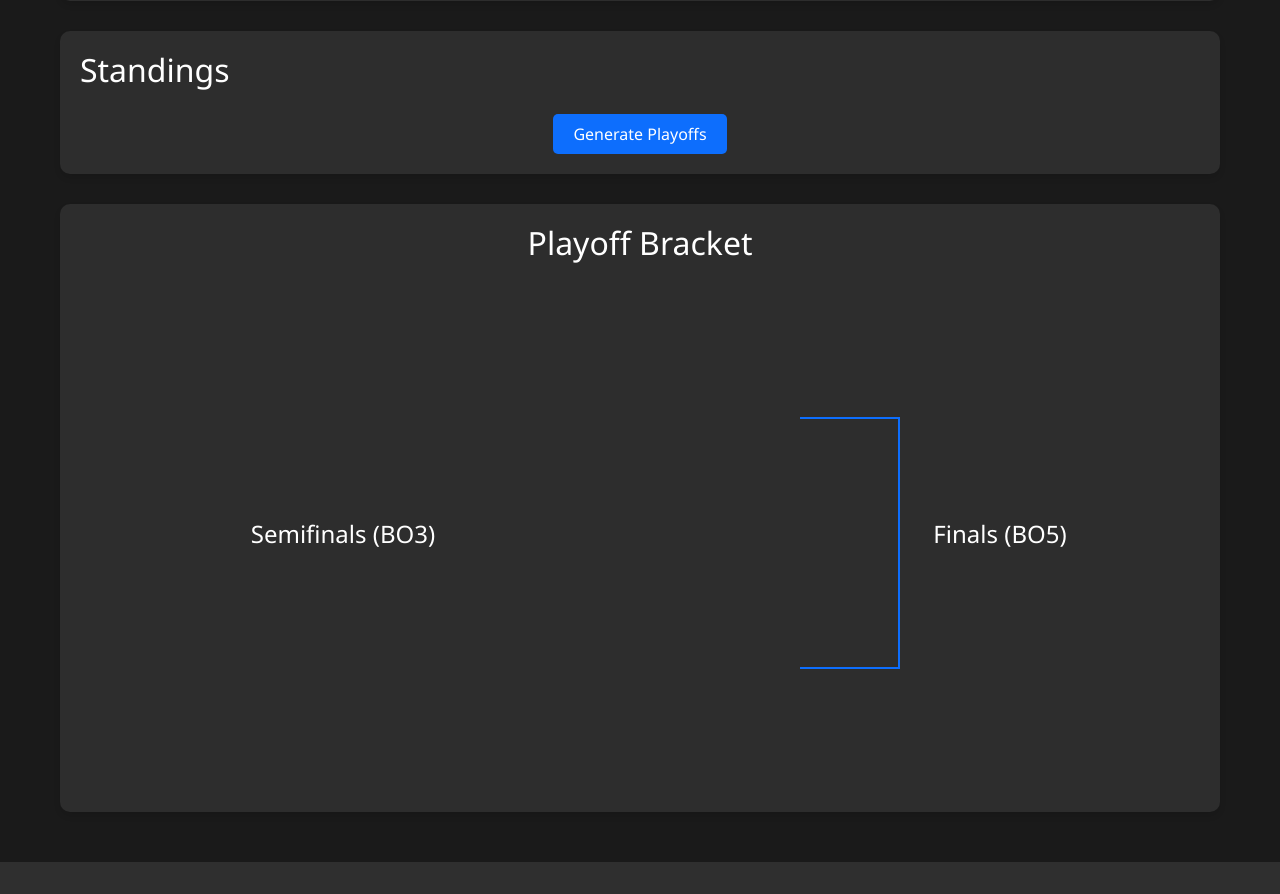
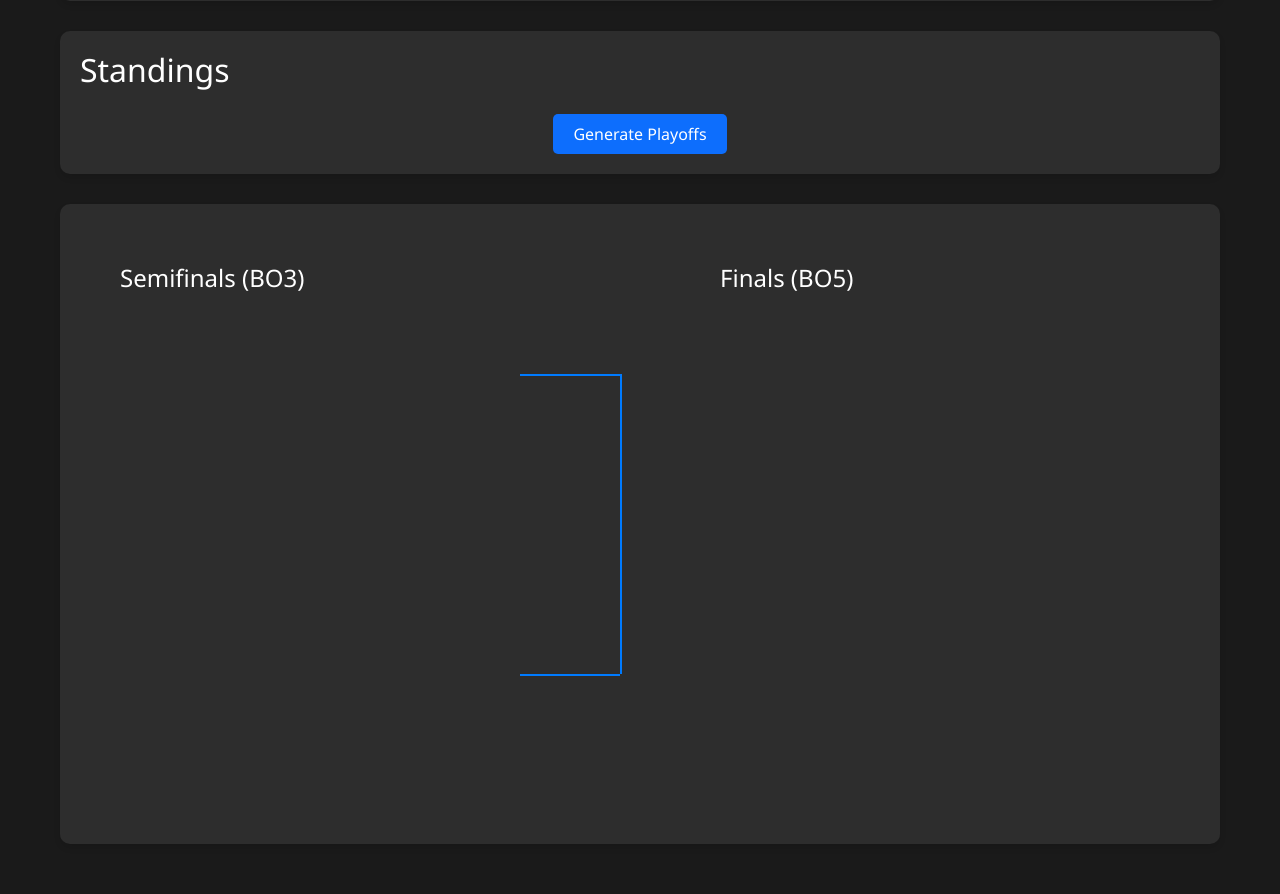
Before and after one commit to yskhs07/cs2-seeding, a Flask app: page / in a window 1280 px wide. Shown: the part 687-1581 px from the top of the page. Before the commit the page ends 1549 px from the top, so only its background shows below. Run offline with Flask 3, Linux system fonts and the light colour scheme; data that the repository does not hold is empty.

Commit message:
last UI change

```diff
--- a/templates/index.html
+++ b/templates/index.html
@@ -117,99 +117,117 @@
         .bracket-container {
             position: relative;
             display: flex;
-            justify-content: space-between;
-            padding: 40px 20px;
-            margin-top: 30px;
-            min-height: 500px;
+            padding: 40px;
+            background: #2d2d2d;
+            min-height: 600px;
         }
 
         .bracket-round {
-            position: relative;
             display: flex;
             flex-direction: column;
-            justify-content: space-around;
-            width: 45%;
+            gap: 40px; /* Spacing between matches */
         }
 
-        .finals {
-            width: 300px;
-            position: absolute;
-            right: 50px;
-            top: 50%;
-            transform: translateY(-50%);
+        .bracket-round.semifinals {
+            width: 400px; /* Fixed width for semifinals section */
+        }
+
+        .bracket-round.finals {
+            margin-left: 200px; /* Space for the connecting lines */
         }
 
         .bracket-match {
-            background: #2d2d2d;
-            border: 2px solid #0d6efd;
+            background: #363636;
             border-radius: 8px;
             padding: 15px;
-            margin: 10px 0;
-            position: relative;
-            width: 100%;
-            transition: all 0.3s ease;
-        }
-
-        .bracket-match:hover {
-            transform: scale(1.02);
-            box-shadow: 0 0 15px rgba(13, 110, 253, 0.3);
+            width: 350px;
         }
 
         .bracket-match.final {
-            background: linear-gradient(45deg, #1a1a1a, #2d2d2d);
             border: 2px solid #ffd700;
-        }
-
-        .bracket-line {
-            position: absolute;
-            background: #0d6efd;
-        }
-
-        .line-horizontal {
-            height: 2px;
-        }
-
-        .line-vertical {
-            width: 2px;
         }
 
         .team-box {
             display: flex;
             justify-content: space-between;
             align-items: center;
-            padding: 8px;
+            padding: 12px;
             margin: 5px 0;
-            background: #363636;
+            background: #2d2d2d;
             border-radius: 4px;
-            transition: all 0.3s ease;
-        }
-
-        .team-box:hover {
-            background: #404040;
         }
 
         .team-name {
             font-weight: bold;
             color: #fff;
-            flex-grow: 1;
-            padding: 0 10px;
+            font-size: 16px;
         }
 
         .team-score {
-            background: #0d6efd;
-            color: white;
-            padding: 2px 8px;
+            background: #00ff00;
+            color: #000;
+            width: 30px;
+            height: 30px;
+            display: flex;
+            align-items: center;
+            justify-content: center;
             border-radius: 4px;
-            min-width: 30px;
-            text-align: center;
+            font-weight: bold;
         }
 
-        .winner .team-name {
-            color: #00ff00;
+        .team-box:last-child .team-score {
+            background: #007bff;
+            color: #fff;
         }
 
-        .winner .team-score {
-            background: #00aa00;
+        .edit-score-btn {
+            background: #007bff;
+            color: white;
+            border: none;
+            padding: 8px 16px;
+            border-radius: 4px;
+            margin-top: 10px;
+            cursor: pointer;
+            font-size: 14px;
+        }
+
+        /* Bracket Lines */
+        .connecting-lines {
+            position: absolute;
+            left: 440px; /* Adjust based on semifinals width */
+            top: 0;
+            bottom: 0;
+            width: 200px;
+        }
+
+        .vertical-line {
+            position: absolute;
+            left: 50%;
+            top: 25%;
+            height: 50%;
+            width: 2px;
+            background: #007bff;
+        }
+
+        .horizontal-line {
+            position: absolute;
+            background: #007bff;
+            height: 2px;
+            width: 100px;
+        }
+
+        .horizontal-line.top {
+            top: 25%;
+        }
+
+        .horizontal-line.bottom {
+            top: 75%;
+        }
+
+        h4 {
+            color: white;
+            margin-bottom: 20px;
+            font-size: 24px;
         }
 
         .match-edit {
@@ -461,87 +479,58 @@
             </form>
         </div>
 
-        <!-- Playoff Bracket Section -->
+        <!-- Updated bracket structure -->
         <div class="section">
-            <h2 class="text-center mb-4">Playoff Bracket</h2>
             <div class="bracket-container">
                 <!-- Semifinals -->
-                <div class="bracket-round">
-                    <h4 class="text-center mb-3">Semifinals (BO3)</h4>
+                <div class="bracket-round semifinals">
+                    <h4>Semifinals (BO3)</h4>
                     {% for match in matches %}
                         {% if match.stage == 'semifinal' %}
-                            <div class="bracket-match">
-                                <div class="team-box {% if match.completed and match.score1 > match.score2 %}winner{% endif %}">
+                            <div class="bracket-match" data-match-id="{{ match.id }}">
+                                <div class="team-box">
                                     <span class="team-name">{{ match.team1.name }}</span>
-                                    <span class="team-score">{{ match.score1 if match.completed else '-' }}</span>
+                                    <span class="team-score">{{ match.score1 if match.completed else '0' }}</span>
                                 </div>
-                                <div class="team-box {% if match.completed and match.score2 > match.score1 %}winner{% endif %}">
+                                <div class="team-box">
                                     <span class="team-name">{{ match.team2.name }}</span>
-                                    <span class="team-score">{{ match.score2 if match.completed else '-' }}</span>
+                                    <span class="team-score">{{ match.score2 if match.completed else '0' }}</span>
                                 </div>
-                                <div class="match-edit">
-                                    <button type="button" class="btn btn-sm btn-primary" onclick="toggleEdit('{{ match.id }}')">
-                                        <i class="fas fa-edit"></i> Edit Score
-                                    </button>
-                                    <div id="form_{{ match.id }}" style="display: none;" class="map-scores">
-                                        {% for map_num in range(1, 4) %}
-                                            <div class="map-score">
-                                                <small>Map {{ map_num }}:</small>
-                                                <input type="number" class="score-input" id="score1_map{{ map_num }}_{{ match.id }}" min="0" max="16">
-                                                <input type="number" class="score-input" id="score2_map{{ map_num }}_{{ match.id }}" min="0" max="16">
-                                            </div>
-                                        {% endfor %}
-                                        <button type="button" class="btn btn-sm btn-success mt-2" onclick="saveBO3Match('{{ match.id }}')">
-                                            <i class="fas fa-save"></i> Save
-                                        </button>
-                                    </div>
-                                </div>
-                            </div>
-                        {% endif %}
-                    {% endfor %}
-                </div>
-
-                <!-- Finals -->
-                <div class="bracket-round finals">
-                    <h4 class="text-center mb-3">Finals (BO5)</h4>
-                    {% for match in matches %}
-                        {% if match.stage == 'final' %}
-                            <div class="bracket-match final">
-                                <div class="team-box {% if match.completed and match.score1 > match.score2 %}winner{% endif %}">
-                                    <span class="team-name">{{ match.team1.name }}</span>
-                                    <span class="team-score">{{ match.score1 if match.completed else '-' }}</span>
-                                </div>
-                                <div class="team-box {% if match.completed and match.score2 > match.score1 %}winner{% endif %}">
-                                    <span class="team-name">{{ match.team2.name }}</span>
-                                    <span class="team-score">{{ match.score2 if match.completed else '-' }}</span>
-                                </div>
-                                <div class="match-edit">
-                                    <button type="button" class="btn btn-sm btn-primary" onclick="toggleEdit('{{ match.id }}')">
-                                        <i class="fas fa-edit"></i> Edit Score
-                                    </button>
-                                    <div id="form_{{ match.id }}" style="display: none;" class="map-scores">
-                                        {% for map_num in range(1, 6) %}
-                                            <div class="map-score">
-                                                <small>Map {{ map_num }}:</small>
-                                                <input type="number" class="score-input" id="score1_map{{ map_num }}_{{ match.id }}" min="0" max="16">
-                                                <input type="number" class="score-input" id="score2_map{{ map_num }}_{{ match.id }}" min="0" max="16">
-                                            </div>
-                                        {% endfor %}
-                                        <button type="button" class="btn btn-sm btn-success mt-2" onclick="saveBO5Match('{{ match.id }}')">
-                                            <i class="fas fa-save"></i> Save
-                                        </button>
-                                    </div>
-                                </div>
+                                <button class="edit-score-btn" onclick="toggleEdit('{{ match.id }}')">
+                                    <i class="fas fa-edit"></i> Edit Score
+                                </button>
                             </div>
                         {% endif %}
                     {% endfor %}
                 </div>
 
                 <!-- Connecting Lines -->
-                <div class="bracket-lines">
-                    <div class="line-horizontal" style="position: absolute; right: 300px; top: 25%; width: 100px;"></div>
-                    <div class="line-vertical" style="position: absolute; right: 300px; top: 25%; height: 50%;"></div>
-                    <div class="line-horizontal" style="position: absolute; right: 300px; top: 75%; width: 100px;"></div>
+                <div class="connecting-lines">
+                    <div class="vertical-line"></div>
+                    <div class="horizontal-line top"></div>
+                    <div class="horizontal-line bottom"></div>
+                </div>
+
+                <!-- Finals -->
+                <div class="bracket-round finals">
+                    <h4>Finals (BO5)</h4>
+                    {% for match in matches %}
+                        {% if match.stage == 'final' %}
+                            <div class="bracket-match final" data-match-id="{{ match.id }}">
+                                <div class="team-box">
+                                    <span class="team-name">{{ match.team1.name }}</span>
+                                    <span class="team-score">{{ match.score1 if match.completed else '-' }}</span>
+                                </div>
+                                <div class="team-box">
+                                    <span class="team-name">{{ match.team2.name }}</span>
+                                    <span class="team-score">{{ match.score2 if match.completed else '-' }}</span>
+                                </div>
+                                <button class="edit-score-btn" onclick="toggleEdit('{{ match.id }}')">
+                                    <i class="fas fa-edit"></i> Edit Score
+                                </button>
+                            </div>
+                        {% endif %}
+                    {% endfor %}
                 </div>
             </div>
         </div>
@@ -718,6 +707,10 @@
             let mapsWon1 = 0;
             let mapsWon2 = 0;
 
+            // Store the clicked button's position before the update
+            const matchElement = document.getElementById(`form_${matchId}`).closest('.bracket-match');
+            const matchPosition = matchElement.getBoundingClientRect().top + window.pageYOffset;
+
             // Get scores from all three maps
             for (let i = 1; i <= 3; i++) {
                 const score1 = parseInt(document.getElementById(`score1_map${i}_${matchId}`).value) || 0;
@@ -732,13 +725,33 @@
             data.score1 = mapsWon1;
             data.score2 = mapsWon2;
 
-            saveMatchScore(matchId, data);
+            fetch(`/edit_match/${matchId}`, {
+                method: 'POST',
+                headers: {
+                    'Content-Type': 'application/json',
+                },
+                body: JSON.stringify(data)
+            }).then(response => response.json())
+            .then(() => {
+                location.reload();
+                // After reload, scroll back to the match position
+                window.addEventListener('load', () => {
+                    window.scrollTo({
+                        top: matchPosition - 100, // 100px offset for better visibility
+                        behavior: 'smooth'
+                    });
+                });
+            });
         }
 
         function saveBO5Match(matchId) {
             const data = {};
             let mapsWon1 = 0;
             let mapsWon2 = 0;
+
+            // Store the clicked button's position before the update
+            const matchElement = document.getElementById(`form_${matchId}`).closest('.bracket-match');
+            const matchPosition = matchElement.getBoundingClientRect().top + window.pageYOffset;
 
             // Get scores from all five maps
             for (let i = 1; i <= 5; i++) {
@@ -754,10 +767,6 @@
             data.score1 = mapsWon1;
             data.score2 = mapsWon2;
 
-            saveMatchScore(matchId, data);
-        }
-
-        function saveMatchScore(matchId, data) {
             fetch(`/edit_match/${matchId}`, {
                 method: 'POST',
                 headers: {
@@ -765,13 +774,61 @@
                 },
                 body: JSON.stringify(data)
             }).then(response => response.json())
-            .then(() => location.reload());
+            .then(() => {
+                // Store the match ID in localStorage before reload
+                localStorage.setItem('scrollToMatch', matchId);
+                location.reload();
+            });
         }
+
+        // Add this to handle scrolling after page reload
+        document.addEventListener('DOMContentLoaded', () => {
+            const matchId = localStorage.getItem('scrollToMatch');
+            if (matchId) {
+                const matchElement = document.querySelector(`[data-match-id="${matchId}"]`);
+                if (matchElement) {
+                    matchElement.scrollIntoView({
+                        behavior: 'smooth',
+                        block: 'center'
+                    });
+                    // Clear the stored ID after scrolling
+                    localStorage.removeItem('scrollToMatch');
+                }
+            }
+        });
+
+        // Add data-match-id attribute to bracket matches
+        document.querySelectorAll('.bracket-match').forEach(match => {
+            const matchId = match.querySelector('[id^="form_"]')?.id.replace('form_', '');
+            if (matchId) {
+                match.setAttribute('data-match-id', matchId);
+            }
+        });
 
         // Initial load
         updateStandings();
         // Update every 30 seconds
         setInterval(updateStandings, 30000);
+
+        // Add this to ensure lines are properly positioned after page load
+        document.addEventListener('DOMContentLoaded', function() {
+            // Recalculate line positions based on actual match positions
+            const semifinals = document.querySelectorAll('.bracket-match:not(.final)');
+            const finals = document.querySelector('.bracket-match.final');
+
+            if (semifinals.length && finals) {
+                const finalsRect = finals.getBoundingClientRect();
+                const semifinalRects = Array.from(semifinals).map(s => s.getBoundingClientRect());
+
+                // Update line positions
+                const lines = document.querySelectorAll('.line-to-finals');
+                lines.forEach((line, index) => {
+                    const semifinalRect = semifinalRects[index];
+                    const top = semifinalRect.top + (semifinalRect.height / 2);
+                    line.style.top = `${top}px`;
+                });
+            }
+        });
     </script>
 </body>
 </html>
```
